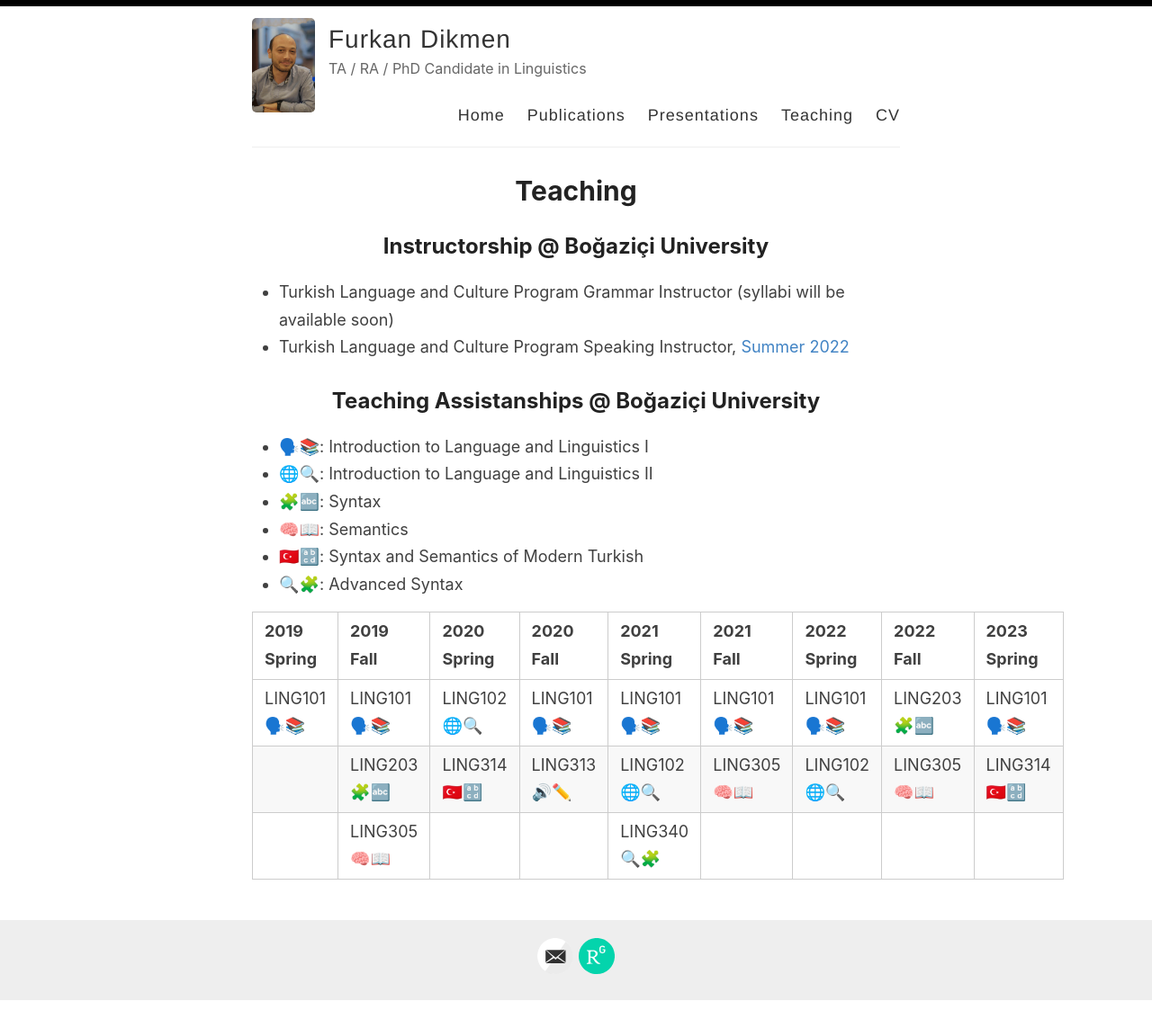
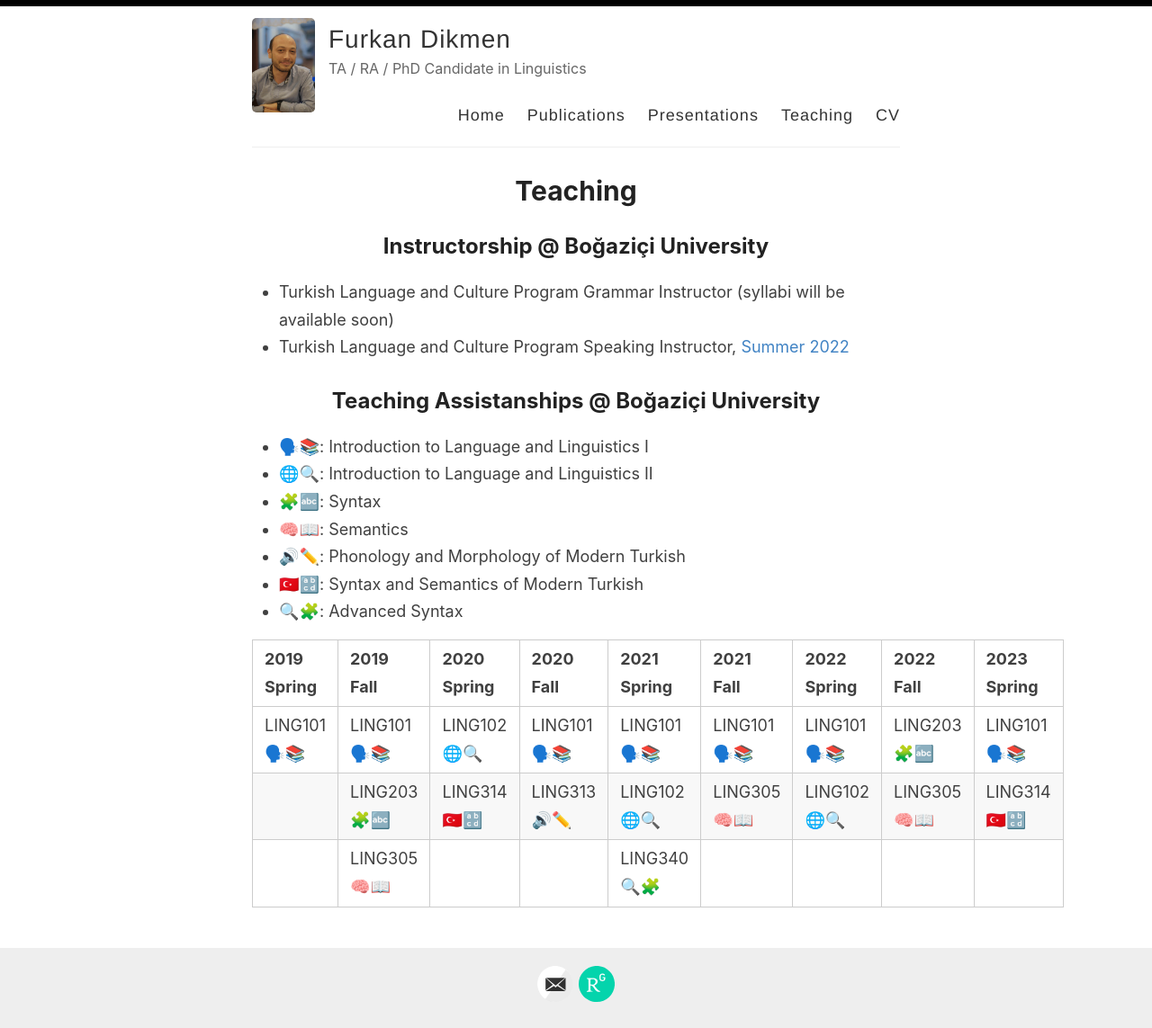
Before and after one commit to furkandikmen/furkandikmen.github.io, a Jekyll site: the page built from _pages/teaching.md, in a window 1280 px wide. Shown: the whole page at 90% size. Built offline with Jekyll 4.4.1, drawn with Linux system fonts in a browser that asks for light colours; before the commit the page ends 1113 px from its top, so only the background shows below that.

Commit message:
Update teaching.md

```diff
--- a/_pages/teaching.md
+++ b/_pages/teaching.md
@@ -15,6 +15,7 @@ permalink: /teaching/
 - 🌐🔍: Introduction to Language and Linguistics II
 - 🧩🔤: Syntax
 - 🧠📖: Semantics
+- 🔊✏️: Phonology and Morphology of Modern Turkish
 - 🇹🇷🔡: Syntax and Semantics of Modern Turkish
 - 🔍🧩: Advanced Syntax
 
```
